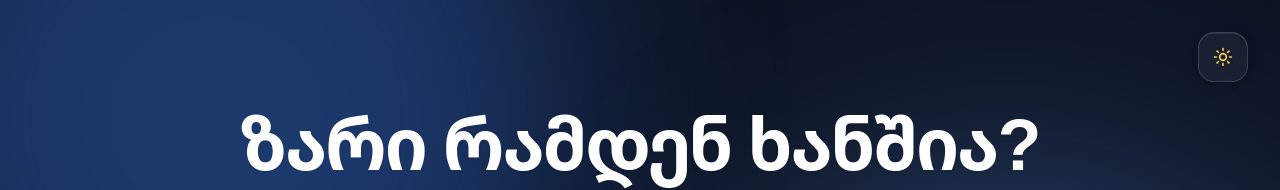
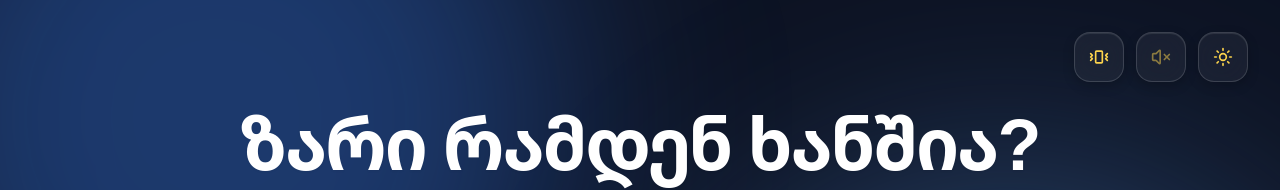
Before and after one commit to Smile-B14/Zari-ramdeni-xanshia, a React (Vite) app: page / in a window 1280 px wide. Shown: the top 190 px of the page. Built offline with nearby package versions, Linux system fonts and the light colour scheme.

Commit message:
feat: Add notification sound and vibration settings
Introduces toggles for enabling/disabling notification sounds and vibrations, with persistence via localStorage. This allows users to customize alert preferences.

```diff
--- a/App.tsx
+++ b/App.tsx
@@ -1,5 +1,5 @@
-import { Calendar, Clock, Coffee, GraduationCap, Info, LayoutGrid, Moon, PartyPopper, Sun, ArrowRight, BellRing, Bell, ExternalLink, BookOpenCheck, Flag } from 'lucide-react';
-import React, { useEffect, useMemo, useState } from 'react';
+import { Calendar, Clock, Coffee, GraduationCap, Info, LayoutGrid, Moon, PartyPopper, Sun, ArrowRight, BellRing, Bell, ExternalLink, BookOpenCheck, Flag, Volume2, VolumeX, Vibrate, VibrateOff } from 'lucide-react';
+import React, { useEffect, useMemo, useState, useRef } from 'react';
 import { BELL_TIMES, HOLIDAYS_2026, LESSON_SCHEDULE, WEEKDAYS_GE, HOLIDAY_NAMES_GE, HOLIDAY_RANGES } from './constants';
 import { BellStatus } from './types';
 
@@ -111,6 +111,24 @@ const App: React.FC = () => {
   const [selectedDay, setSelectedDay] = useState<number>(
     new Date().getDay() >= 1 && new Date().getDay() <= 5 ? new Date().getDay() : 1
   );
+
+  const [soundEnabled, setSoundEnabled] = useState(() => {
+    const saved = localStorage.getItem('bell_sound_enabled');
+    return saved ? JSON.parse(saved) : false;
+  });
+
+  const [vibrationEnabled, setVibrationEnabled] = useState(() => {
+    const saved = localStorage.getItem('bell_vibration_enabled');
+    return saved ? JSON.parse(saved) : true;
+  });
+
+  useEffect(() => {
+    localStorage.setItem('bell_sound_enabled', JSON.stringify(soundEnabled));
+  }, [soundEnabled]);
+
+  useEffect(() => {
+    localStorage.setItem('bell_vibration_enabled', JSON.stringify(vibrationEnabled));
+  }, [vibrationEnabled]);
 
   useEffect(() => {
     const timer = setInterval(() => setNow(new Date()), 1000);
@@ -376,6 +394,42 @@ const App: React.FC = () => {
     border: isDarkMode ? 'border-white/[0.08]' : 'border-slate-300/30',
   };
 
+  const prevStatusRef = useRef<{ delayIn: number | null }>({ delayIn: null });
+
+  useEffect(() => {
+    if (delayIn !== null && prevStatusRef.current.delayIn === null) {
+      if (soundEnabled) {
+        try {
+          const AudioContext = window.AudioContext || (window as any).webkitAudioContext;
+          if (AudioContext) {
+            const ctx = new AudioContext();
+            const playTone = (freq: number, startTime: number) => {
+                const osc = ctx.createOscillator();
+                const gainNode = ctx.createGain();
+                osc.type = 'sine';
+                osc.frequency.setValueAtTime(freq, ctx.currentTime + startTime);
+                gainNode.gain.setValueAtTime(0, ctx.currentTime + startTime);
+                gainNode.gain.linearRampToValueAtTime(0.4, ctx.currentTime + startTime + 0.05);
+                gainNode.gain.exponentialRampToValueAtTime(0.001, ctx.currentTime + startTime + 2);
+                osc.connect(gainNode);
+                gainNode.connect(ctx.destination);
+                osc.start(ctx.currentTime + startTime);
+                osc.stop(ctx.currentTime + startTime + 2);
+            };
+            playTone(880, 0);       // A5
+            playTone(1108.73, 0.15); // C#6
+          }
+        } catch(e) {
+          console.error("Audio play failed", e);
+        }
+      }
+      if (vibrationEnabled && navigator.vibrate) {
+        navigator.vibrate([200, 100, 200]);
+      }
+    }
+    prevStatusRef.current.delayIn = delayIn;
+  }, [delayIn, soundEnabled, vibrationEnabled]);
+
   return (
     <div className={`min-h-screen transition-colors duration-1000 ${isDarkMode ? 'text-slate-100' : 'text-slate-800'} p-4 md:p-8 flex flex-col items-center max-w-7xl mx-auto overflow-hidden ${activeTheme.selection}`}>
 
@@ -415,8 +469,34 @@ const App: React.FC = () => {
 
         <div className="w-full flex justify-end gap-3 mb-6 relative z-50">
           <button
+            onClick={() => setVibrationEnabled(!vibrationEnabled)}
+            className={`p-3.5 rounded-2xl transition-all border ${isDarkMode ? 'bg-white/[0.05] border-white/[0.15] text-amber-300 hover:bg-white/[0.1] shadow-[0_4px_12px_rgba(0,0,0,0.2),inset_0_1px_1px_rgba(255,255,255,0.1)] hover:-translate-y-0.5' : 'bg-white/60 border-white/80 text-slate-600 shadow-[0_4px_12px_rgba(0,0,0,0.05),inset_0_1px_1px_rgba(255,255,255,1)] hover:bg-white/80 hover:-translate-y-0.5'} backdrop-blur-xl`}
+            title="Toggle Vibration"
+          >
+            {vibrationEnabled ? <Vibrate size={20} /> : <VibrateOff size={20} className="opacity-50" />}
+          </button>
+
+          <button
+            onClick={() => {
+              setSoundEnabled(!soundEnabled);
+              if (!soundEnabled) {
+                const AudioContext = window.AudioContext || (window as any).webkitAudioContext;
+                if (AudioContext) {
+                  const ctx = new AudioContext();
+                  ctx.resume().catch(() => {});
+                }
+              }
+            }}
+            className={`p-3.5 rounded-2xl transition-all border ${isDarkMode ? 'bg-white/[0.05] border-white/[0.15] text-amber-300 hover:bg-white/[0.1] shadow-[0_4px_12px_rgba(0,0,0,0.2),inset_0_1px_1px_rgba(255,255,255,0.1)] hover:-translate-y-0.5' : 'bg-white/60 border-white/80 text-slate-600 shadow-[0_4px_12px_rgba(0,0,0,0.05),inset_0_1px_1px_rgba(255,255,255,1)] hover:bg-white/80 hover:-translate-y-0.5'} backdrop-blur-xl`}
+            title="Toggle Sound"
+          >
+            {soundEnabled ? <Volume2 size={20} /> : <VolumeX size={20} className="opacity-50" />}
+          </button>
+
+          <button
             onClick={() => setIsDarkMode(!isDarkMode)}
             className={`p-3.5 rounded-2xl transition-all border ${isDarkMode ? 'bg-white/[0.05] border-white/[0.15] text-amber-300 hover:bg-white/[0.1] shadow-[0_4px_12px_rgba(0,0,0,0.2),inset_0_1px_1px_rgba(255,255,255,0.1)] hover:-translate-y-0.5' : 'bg-white/60 border-white/80 text-slate-600 shadow-[0_4px_12px_rgba(0,0,0,0.05),inset_0_1px_1px_rgba(255,255,255,1)] hover:bg-white/80 hover:-translate-y-0.5'} backdrop-blur-xl`}
+            title="Toggle Theme"
           >
             {isDarkMode ? <Sun size={20} /> : <Moon size={20} />}
           </button>
```
